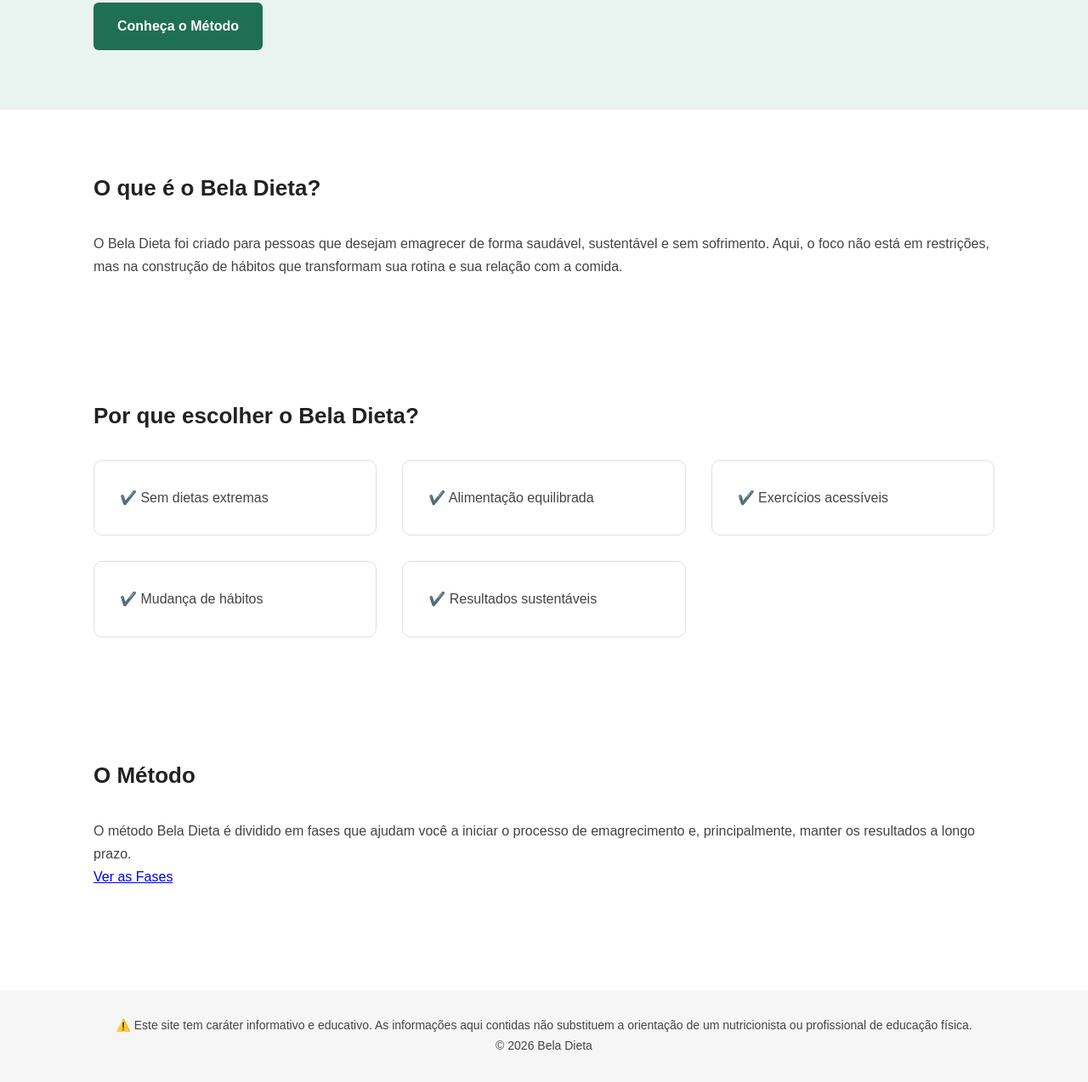
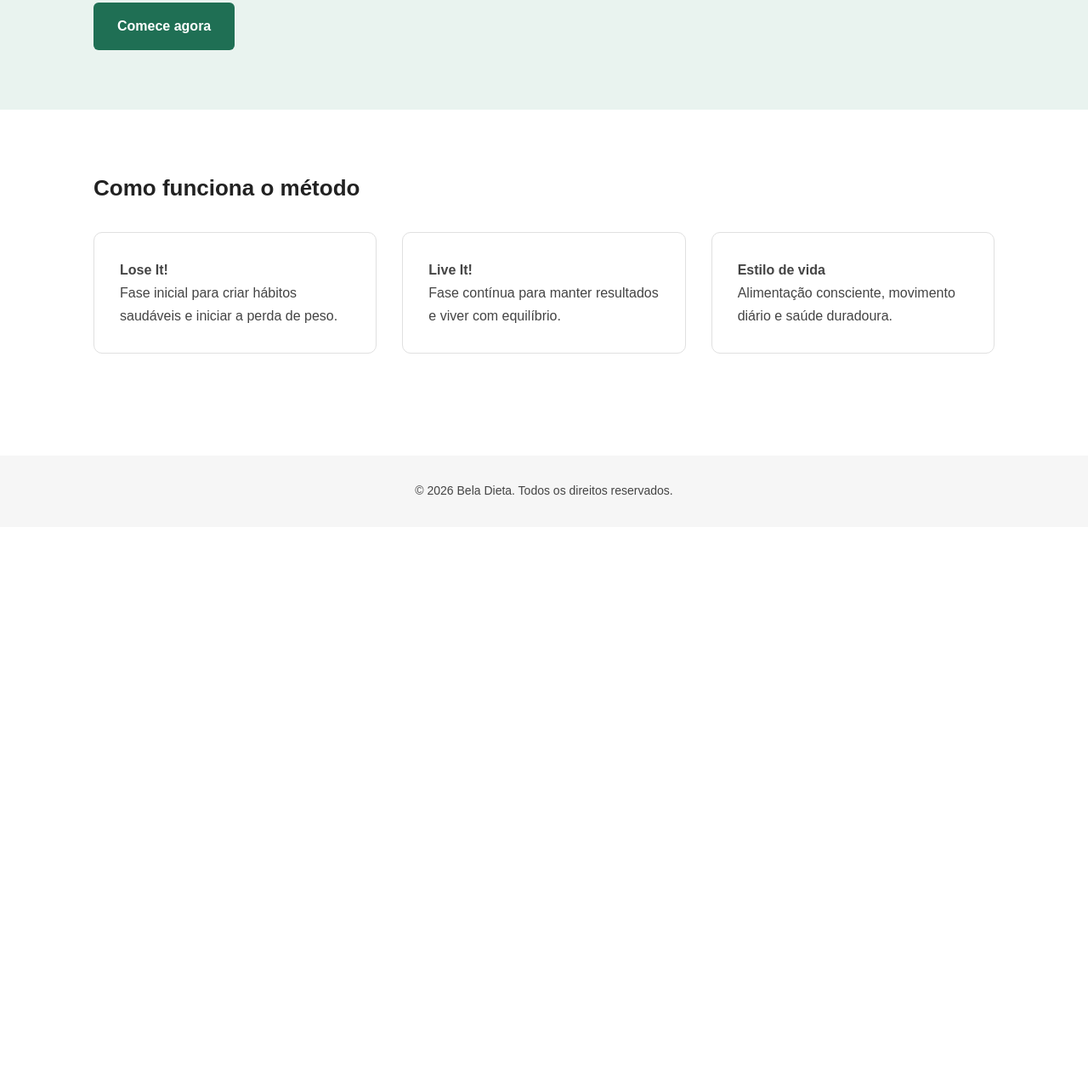
Before and after one commit to BelaGuimaraes/BelaGuimaraes.github.io, a plain HTML site: page index.html in a window 1280 px wide. Shown: the part 404-1677 px from the top of the page at 85% size. After the commit the page ends 1024 px from the top, so only its background shows below. Drawn offline with Linux system fonts and the light colour scheme.

Commit message:
Refactor HTML structure and update content

```diff
--- a/index.html
+++ b/index.html
@@ -12,6 +12,7 @@
 <header class="header">
   <div class="container">
     <h1 class="logo">Bela Dieta</h1>
+
     <nav class="nav">
       <a href="index.html">Início</a>
       <a href="metodo.html">O Método</a>
@@ -26,57 +27,39 @@
   <div class="container">
     <h2>Muito mais que uma dieta,<br>um estilo de vida</h2>
     <p>
-        O Bela Dieta é um método de reeducação alimentar que ajuda você a emagrecer
-        com equilíbrio, constância e sem dietas extremas.
+      O Bela Dieta é um método de reeducação alimentar focado em equilíbrio,
+      constância e mudança de hábitos saudáveis.
     </p>
-      <a href="#" class="btn">Conheça o Método</a>
+
+    <a href="#" class="btn">Comece agora</a>
   </div>
 </section>
 
-  <section class="about">
+<section>
   <div class="container">
-      <h3>O que é o Bela Dieta?</h3>
-      <p>
-        O Bela Dieta foi criado para pessoas que desejam emagrecer de forma saudável,
-        sustentável e sem sofrimento. Aqui, o foco não está em restrições,
-        mas na construção de hábitos que transformam sua rotina e sua relação com a comida.
-      </p>
+    <h3>Como funciona o método</h3>
+
+    <div class="cards">
+      <div class="card">
+        <h4>Lose It!</h4>
+        <p>Fase inicial para criar hábitos saudáveis e iniciar a perda de peso.</p>
       </div>
-  </section>
 
-  <section class="benefits">
-    <div class="container">
-      <h3>Por que escolher o Bela Dieta?</h3>
-      <div class="cards">
-        <div class="card">✔️ Sem dietas extremas</div>
-        <div class="card">✔️ Alimentação equilibrada</div>
-        <div class="card">✔️ Exercícios acessíveis</div>
-        <div class="card">✔️ Mudança de hábitos</div>
-        <div class="card">✔️ Resultados sustentáveis</div>
+      <div class="card">
+        <h4>Live It!</h4>
+        <p>Fase contínua para manter resultados e viver com equilíbrio.</p>
+      </div>
+
+      <div class="card">
+        <h4>Estilo de vida</h4>
+        <p>Alimentação consciente, movimento diário e saúde duradoura.</p>
+      </div>
     </div>
   </div>
 </section>
 
-  <section class="method">
-    <div class="container">
-      <h3>O Método</h3>
-      <p>
-        O método Bela Dieta é dividido em fases que ajudam você a iniciar o processo
-        de emagrecimento e, principalmente, manter os resultados a longo prazo.
-      </p>
-      <a href="#" class="btn-secondary">Ver as Fases</a>
-    </div>
-  </section>
-
-  <footer class="footer">
-    <div class="container">
-      <p>
-        ⚠️ Este site tem caráter informativo e educativo.
-        As informações aqui contidas não substituem a orientação de um nutricionista
-        ou profissional de educação física.
-      </p>
-      <span>© 2026 Bela Dieta</span>
-    </div>
+<footer>
+  <p>© 2026 Bela Dieta. Todos os direitos reservados.</p>
 </footer>
 
 </body>
```
Lines whose indentation alone changed are shown as unchanged.
